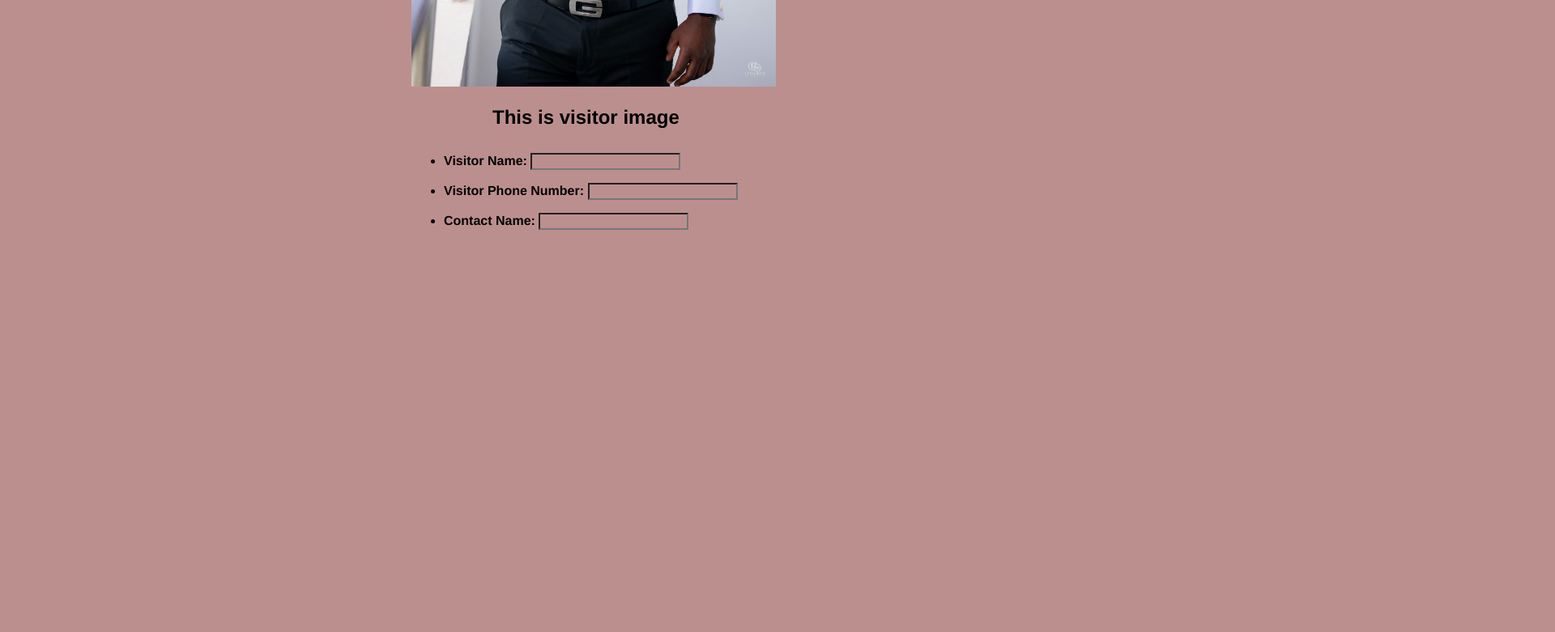
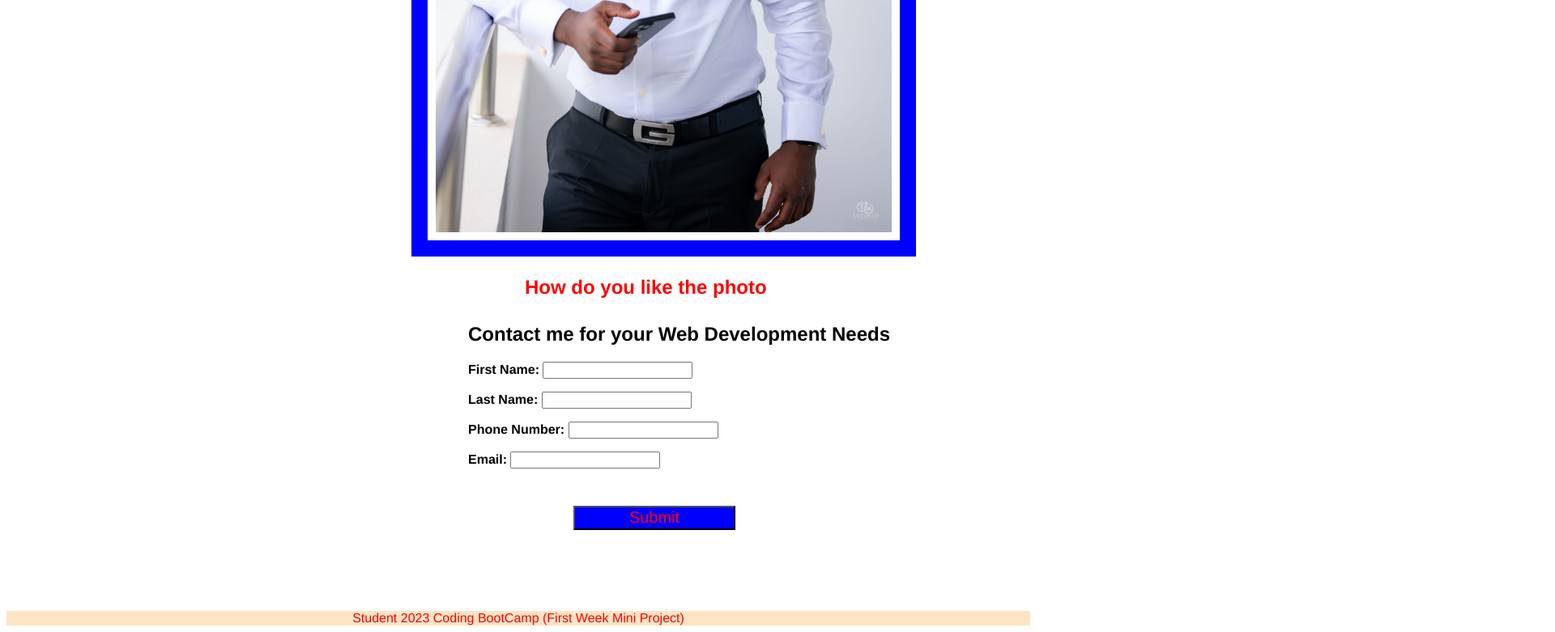
Before and after one commit to eugenestar5/Student-Mini-Project, a plain HTML site: page index.html in a window 1280 px wide. Shown: the part 573-1354 px from the top of the page at 81% size, 1920 px wide, since content can reach past the window. Before the commit the page ends 873 px from the top, so only its background shows below. Drawn offline with Linux system fonts and the light colour scheme.

Commit message:
Modify the page

```diff
--- a/index.html
+++ b/index.html
@@ -5,38 +5,43 @@
     <meta http-equiv="X-UA-Compatible" content="IE=edge">
     <meta name="viewport" content="width=device-width, initial-scale=1.0">
     <link rel="stylesheet" href="./indexStyles.css">
-    <title>Visitor</title>
+    <title>Eugene</title>
 </head>
 <body>
-    <h1 class="visitorMainHeader">Visitors Page</h1>
+    <h1 class="visitorMainHeader">Eugene's Corner</h1>
 
     <section class="visitorimg">
-        <img class="VistiorsImage" src="./EugenePic.JPG" alt="Visitors Image">
-        <h2 id="visitorheader">This is visitor image</h2>
+        <img class="VistiorsImage" src="./EugenePic.JPG" alt="Eugene Image">
+        <h2 id="visitorheader">How do you like the photo</h2>
     </section>
 
+    <h2 class="contactheader">Contact me for your Web Development Needs</h2>
+
     <section class="Visitorform">
-        <ul>
-            <li>
+
                 <p>
-                    <strong>Visitor Name:</strong> <input type="text">
+                    <strong>First Name:</strong> <input type="text">
                 </p>
 
-            </li>
 
-            <li>
                 <p>
-                    <strong>Visitor Phone Number:</strong> <input type="text">
+                    <strong>Last Name:</strong> <input type="text">
                 </p>
-            </li>
 
-            <li>
+
                 <p>
-                    <strong>Contact Name:</strong> <input type="text">
+                    <strong>Phone Number:</strong> <input type="text">
                 </p>
-            </li>
-        </ul>
+
+                <p>
+                    <strong>Email:</strong> <input type="text">
+                </p>
+
     </section>
+
+    <input class="SubmitButton" type="Button" value="Submit">
+
+    <footer>Student 2023 Coding BootCamp (First Week Mini Project)</footer>
 
 </body>
 </html>
--- a/indexStyles.css
+++ b/indexStyles.css
@@ -1,27 +1,62 @@
 *{
     font-family:'Franklin Gothic Medium', 'Arial Narrow', Arial, sans-serif;
-    background-color: rosybrown;
+    /* background-color: rosybrown;  */
+}
+
+visitorimg{
+    background-color: aquamarine;
 }
 
 
 img{
-    height: 600px;
+    height: 750px;
     position: relative;
     left: 500px;
+    padding: 10px;
+    border: 20px solid blue;
 }
 
 #visitorheader{
     position: relative;
-    left: 600px;
+    left: 640px;
     margin-bottom: 30px;
+    color: red;
 }
 
 .visitorMainHeader{
     position: relative;
-    left: 600px;
+    left: 720px;
+    color: red;
 }
 
 .Visitorform{
     position: relative;
-    left: 500px;
+    left: 570px;
 }
+
+.contactheader{
+    margin-bottom: 20px;
+    margin-top: 20px;
+    position: relative;
+    left: 570px;
+    text-decoration: dotted;
+}
+
+.SubmitButton{
+    position: relative;
+    left: 700px;
+   margin-top: 30px;
+   background-color: blue;
+   color: red;
+   width: 200px;
+   height: 30px;
+   font-size: 20px;
+}
+
+footer{
+    color: red;
+    margin-top: 100px;
+    background-color: bisque;
+    position: relative;
+    text-align: center;
+}
```
